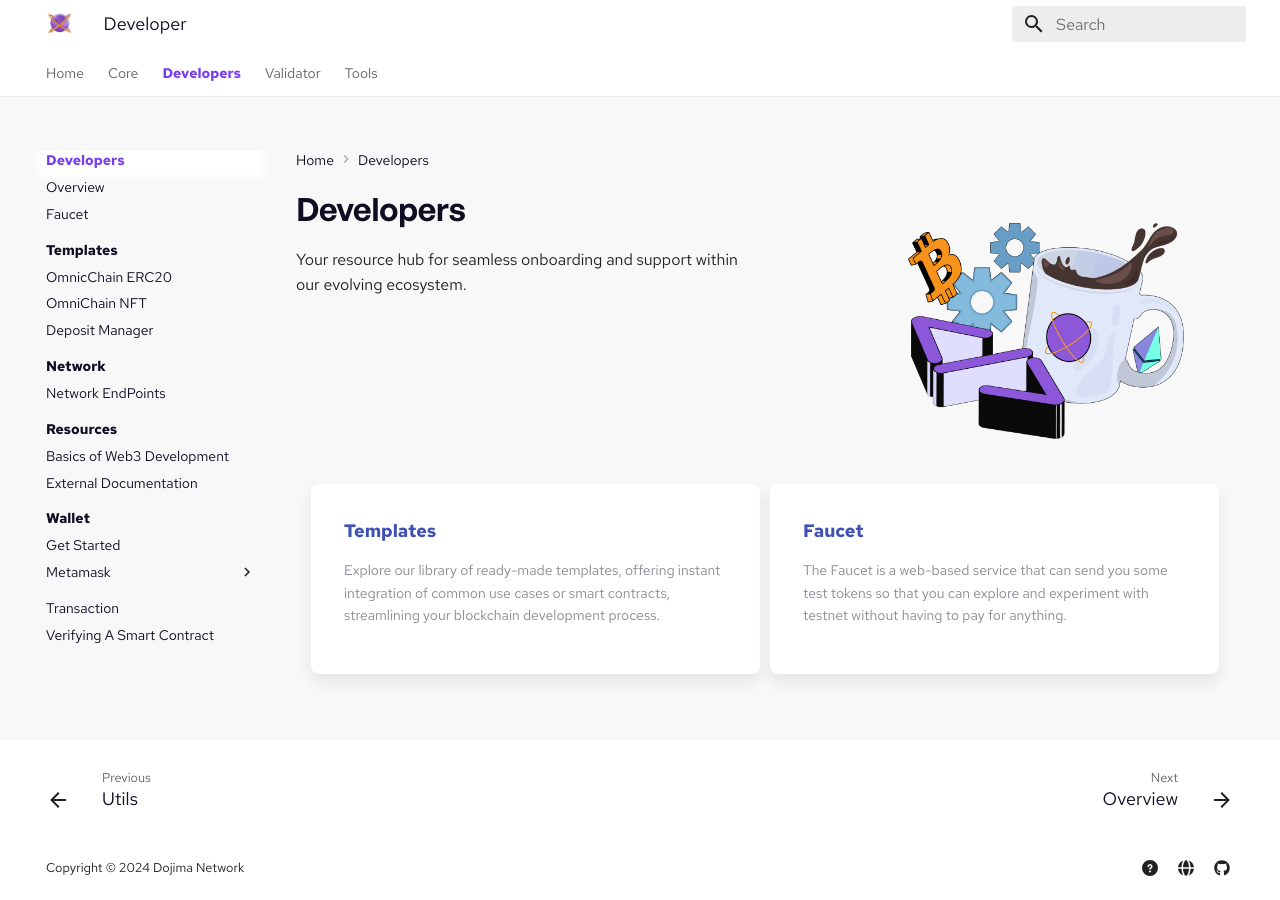
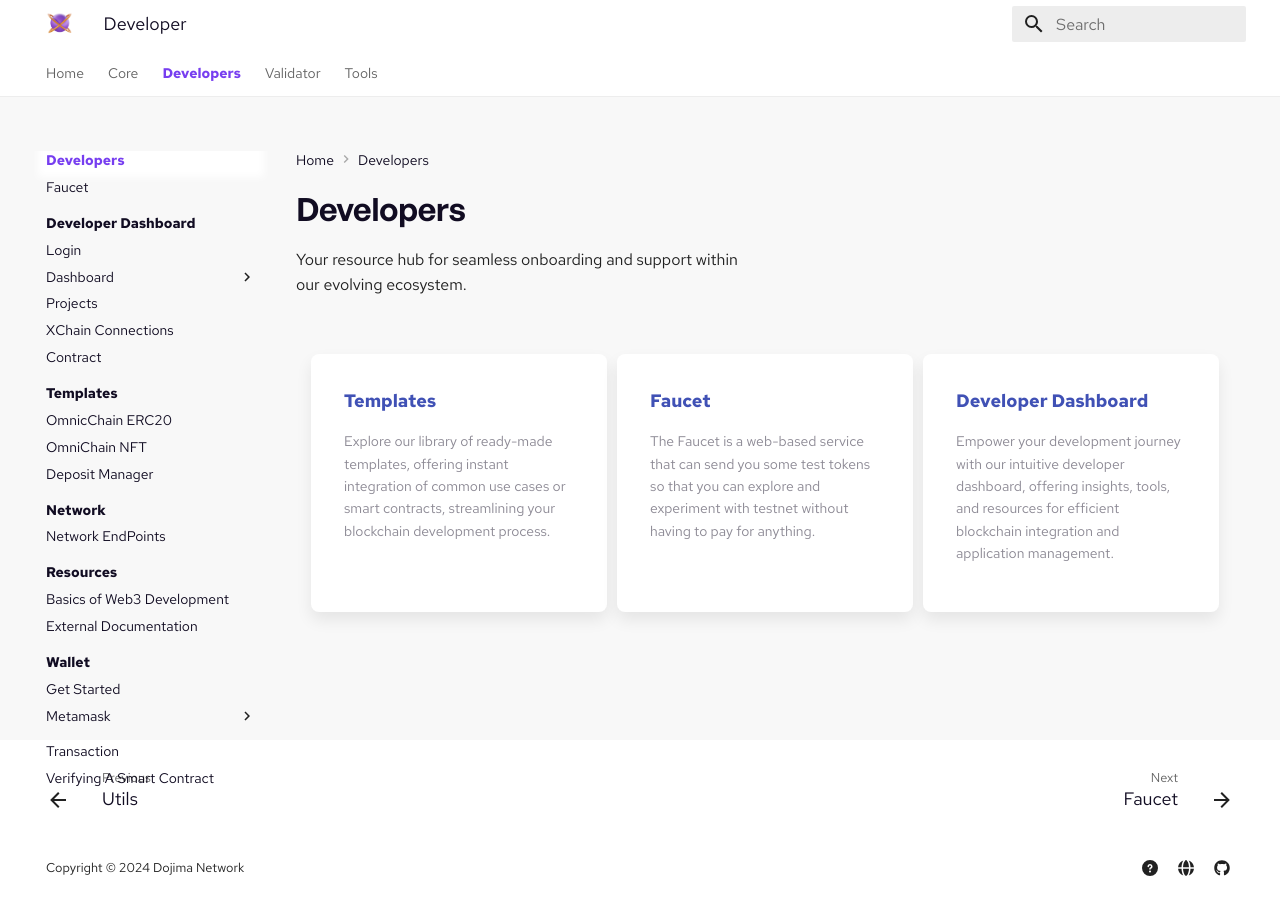
Before and after one commit to dojimanetwork/docs, an MkDocs documentation site: the page built from docs/developer/index.md, in a window 1280 px wide. Built offline with MkDocs 1.6.1 and Material for MkDocs 9.7.7, drawn with Linux system fonts in a browser that asks for light colours.

Commit message:
Move Developer Dashboard to Developer Tab and Remove Images

```diff
--- a/docs/developer/index.md
+++ b/docs/developer/index.md
@@ -10,7 +10,7 @@ hide:
 </style>
 
 <div class="section-wrapper product-section-head">
-   <div class="hero-image"><img src="../img/developer-1.png" loading="lazy" class="hero-image" style="width: 40%; float: right;"></div>
+   <!-- <div class="hero-image"><img src="../img/developer-1.png" loading="lazy" class="hero-image" style="width: 40%; float: right;"></div> -->
    <div class="hero-left">
       <h1 class="hero-heading">Developers</h1>
       <p class="hero-subtext">Your resource hub for seamless onboarding and support within our evolving ecosystem.</p>
@@ -34,5 +34,13 @@ hide:
          <p class="feature-paragraph">The Faucet is a web-based service that can send you some test tokens so that you can explore and experiment with testnet without having to pay for anything.</p>
       </a>
    </div>
+   <div class="grid-item">
+      <a href="developer-dashboard/login/">
+         <div class="product-list-item-header">
+            <div class="feature-card-heading">Developer Dashboard</div>
+         </div>
+         <p class="feature-paragraph">Empower your development journey with our intuitive developer dashboard, offering insights, tools, and resources for efficient blockchain integration and application management.</p>
+      </a>
+   </div>
 </div>
 </div>
--- a/mkdocs.yml
+++ b/mkdocs.yml
@@ -91,8 +91,17 @@ nav:
             - Utils: core/d11kguide/utils.md
   - Developers :
             - Developer: developer/index.md
-            - Overview: developer/quickstart.md
             - Faucet : developer/faucet.md
+            - Developer Dashboard:
+            #  - Developer Dashboard: tools/developer-dashboard/index.md
+              - Login: developer/developer-dashboard/login.md
+              - Dashboard:
+                - Create:
+                  - New Project: developer/developer-dashboard/dashboard/new_project.md
+                  - Templates: developer/developer-dashboard/dashboard/templates.md
+              - Projects: developer/developer-dashboard/projects.md
+              - XChain Connections: developer/developer-dashboard/xchain_connections.md
+              - Contract: developer/developer-dashboard/contract.md
             - Templates:
               - OmnicChain ERC20: developer/templates/omni_chain_ERC20.md
               - OmniChain NFT : developer/templates/omni_chain_NFT.md
@@ -132,16 +141,7 @@ nav:
          - Price Stats: tools/dojima-faas/faaspricestats.md
          - User: tools/dojima-faas/faasuser.md
          - Transaction Details: tools/dojima-faas/transactiondetails.md
-       - Developer Dashboard:
-        #  - Developer Dashboard: tools/developer-dashboard/index.md
-         - Login: tools/developer-dashboard/login.md
-         - Dashboard:
-           - Create:
-             - New Project: tools/developer-dashboard/dashboard/new_project.md
-             - Templates: tools/developer-dashboard/dashboard/templates.md
-         - Projects: tools/developer-dashboard/projects.md
-         - XChain Connections: tools/developer-dashboard/xchain_connections.md
-         - Contract: tools/developer-dashboard/contract.md
+
   # - Templates:
   #   - OmniChain ERC20: templates/omni_chain_ERC20.md
   #   - OmniChain NFT : templates/omni_chain_NFT.md
```
Also changed, not shown: docs/core/index.md (+1 -1 lines), docs/tools/index.md (+1 -1 lines), docs/validator/index.md (+1 -1 lines), docs/developer/developer-dashboard/contract.md (renamed from docs/tools/developer-dashboard/contract.md), docs/developer/developer-dashboard/dashboard/new_project.md (renamed from docs/tools/developer-dashboard/dashboard/new_project.md), docs/developer/developer-dashboard/dashboard/templates.md (renamed from docs/tools/developer-dashboard/dashboard/templates.md), docs/developer/developer-dashboard/index.md (added), docs/developer/developer-dashboard/login.md (renamed from docs/tools/developer-dashboard/login.md), docs/developer/developer-dashboard/projects.md (renamed from docs/tools/developer-dashboard/projects.md), docs/developer/developer-dashboard/xchain_connections.md (renamed from docs/tools/developer-dashboard/xchain_connections.md).
